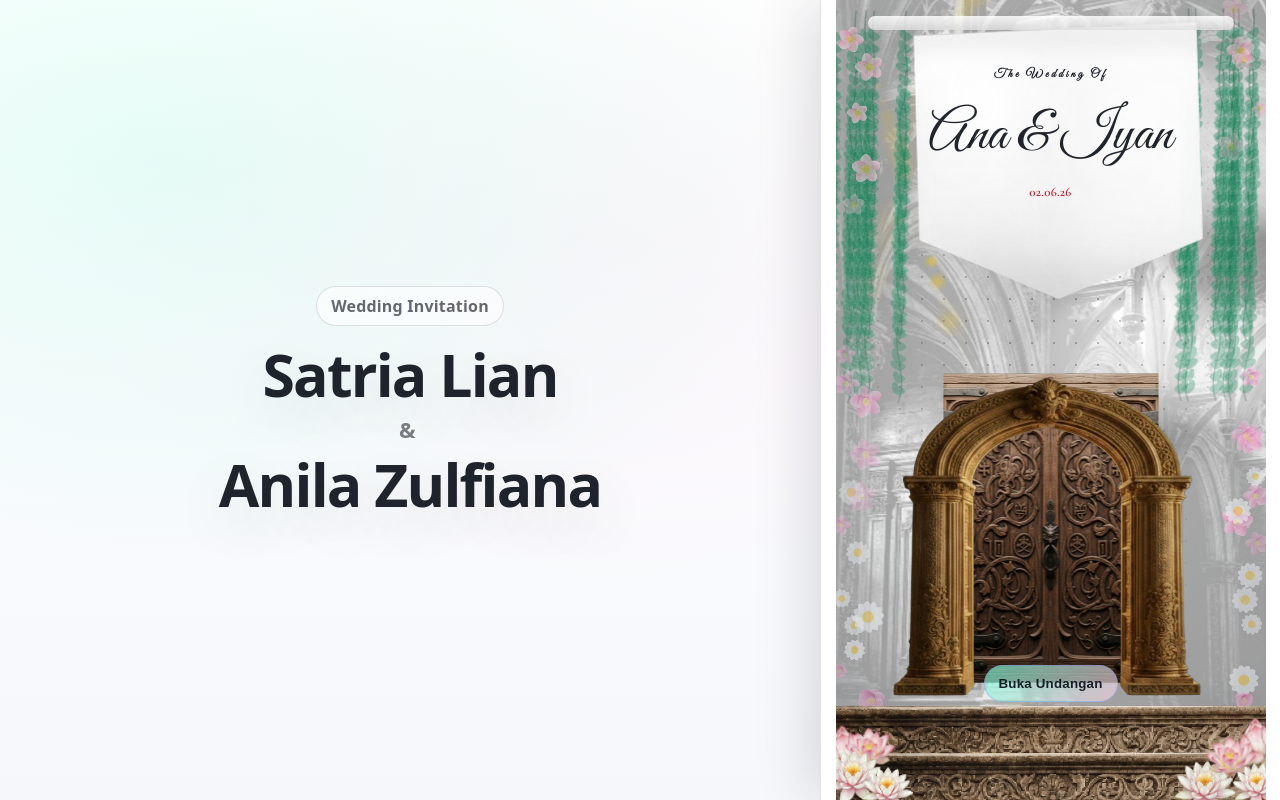
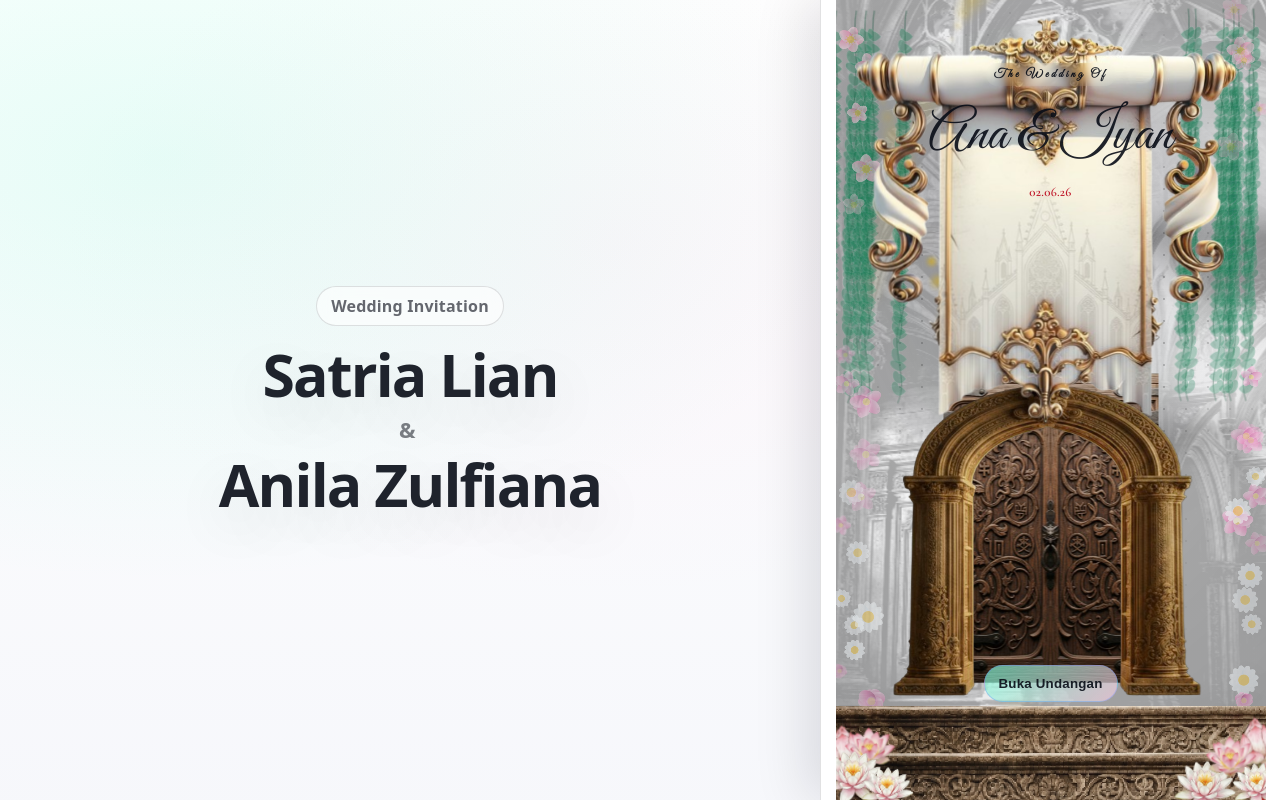
Before and after one commit to yurasera/FloWedding, a React (Vite) app: page / in a window 1280 px wide. Built offline with nearby package versions, Linux system fonts and the light colour scheme.

Commit message:
feat: banner sway from banner.png

```diff
--- a/src/sections/CoverHeader.jsx
+++ b/src/sections/CoverHeader.jsx
@@ -8,6 +8,7 @@ import gateway from "../../assets/images/gateway.png";
 import indoor from "../../assets/images/indoor.png";
 import coinAi from "../../assets/images/coin-ai.png";
 import stairway from "../../assets/images/stairway2.png";
+import banner from "../../assets/images/banner.png";
 
 function Pill({ children, className = "" }) {
   return <span className={`pill ${className}`.trim()}>{children}</span>;
@@ -221,6 +222,7 @@ export default function CoverHeader({
       {!opened ? (
         <>
           <div className="cover-intro">
+            <img className="cover-intro__banner" src={banner} alt="" aria-hidden="true" />
             <span className="cover-intro__label">The Wedding Of</span>
             <h1 className="title">{coupleName}</h1>
             <div className="meta" aria-label="Tanggal dan tamu">
@@ -243,6 +245,7 @@ export default function CoverHeader({
       ) : (
         <>
           <div className="cover-intro">
+            <img className="cover-intro__banner" src={banner} alt="" aria-hidden="true" />
             <span className="cover-intro__label">The Wedding Of</span>
             <h1 className="title">{coupleName}</h1>
             <div className="meta" aria-label="Tanggal dan tamu">
--- a/src/styles.css
+++ b/src/styles.css
@@ -317,45 +317,11 @@ code {
 }
 
 .cover-intro::before {
-  content: "";
-  position: absolute;
-  left: 50%;
-  top: -18px;
-  transform: translateX(-50%);
-  width: min(420px, 92%);
-  height: 14px;
-  border-radius: 999px;
-  background: linear-gradient(180deg, rgba(255, 255, 255, 0.9), rgba(220, 220, 220, 0.9));
-  box-shadow: 0 12px 30px rgba(8, 12, 22, 0.14);
-  opacity: 0.92;
-  z-index: -2;
+  content: none;
 }
 
 .cover-intro::after {
-  content: "";
-  position: absolute;
-  left: 50%;
-  top: -6px;
-  width: min(420px, 82%);
-  height: 270px;
-  transform: translateX(-50%);
-  transform-origin: 50% 0%;
-  z-index: -3;
-  border-radius: 14px;
-  background:
-    /* fabric highlights + subtle folds */
-    radial-gradient(140px 190px at 28% 28%, rgba(255, 255, 255, 0.98), rgba(255, 255, 255, 0) 72%),
-    radial-gradient(220px 260px at 74% 42%, rgba(255, 255, 255, 0.75), rgba(255, 255, 255, 0) 70%),
-    linear-gradient(90deg, rgba(255, 255, 255, 0.0), rgba(200, 200, 200, 0.18), rgba(255, 255, 255, 0.0)),
-    linear-gradient(180deg, rgba(255, 255, 255, 0.99), rgba(238, 238, 238, 0.96));
-  box-shadow:
-    0 22px 70px rgba(8, 12, 22, 0.22),
-    inset 0 0 0 1px rgba(150, 150, 150, 0.26),
-    inset 0 20px 55px rgba(255, 255, 255, 0.65),
-    inset 0 -26px 46px rgba(8, 12, 22, 0.1);
-  filter: drop-shadow(0 10px 22px rgba(8, 12, 22, 0.12));
-  clip-path: polygon(6% 0%, 94% 0%, 94% 78%, 50% 100%, 6% 78%);
-  animation: coverBannerSway 7.2s ease-in-out infinite;
+  content: none;
 }
 
 .cover-intro {
@@ -371,18 +337,24 @@ code {
 }
 
 @keyframes coverBannerSway {
-  0% {
-    transform: translateX(-50%) rotateY(-14deg) rotateZ(-2.2deg) translateY(0);
-  }
-  35% {
-    transform: translateX(-50%) rotateY(16deg) rotateZ(2.8deg) translateY(4px);
-  }
-  70% {
-    transform: translateX(-50%) rotateY(-10deg) rotateZ(-1.6deg) translateY(1px);
-  }
-  100% {
-    transform: translateX(-50%) rotateY(-14deg) rotateZ(-2.2deg) translateY(0);
-  }
+  0% { transform: translateX(-50%) rotateY(-14deg) rotateZ(-2.2deg) translateY(0); }
+  50% { transform: translateX(-50%) rotateY(16deg) rotateZ(2.8deg) translateY(4px); }
+  100% { transform: translateX(-50%) rotateY(-14deg) rotateZ(-2.2deg) translateY(0); }
+}
+
+.cover-intro__banner {
+  position: absolute;
+  left: 50%;
+  top: -25px;
+  width: min(680px, 105%);
+  height: auto;
+  transform: translateX(-50%);
+  transform-origin: 50% 0%;
+  z-index: -2;
+  pointer-events: none;
+  user-select: none;
+  filter: drop-shadow(0 20px 55px rgba(8, 12, 22, 0.18));
+  animation: coverBannerSway 7.2s ease-in-out infinite;
 }
 
 .cover-intro__label {
```
Also changed, not shown: assets/images/banner.png (added).
